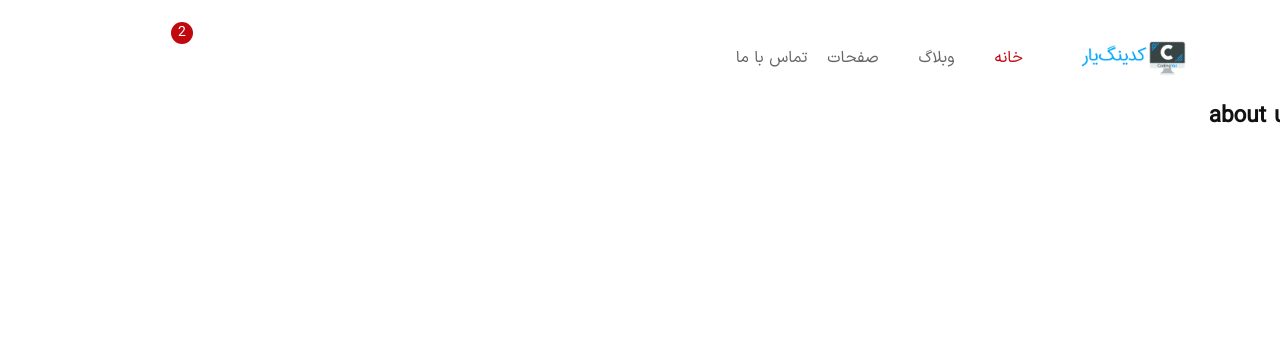
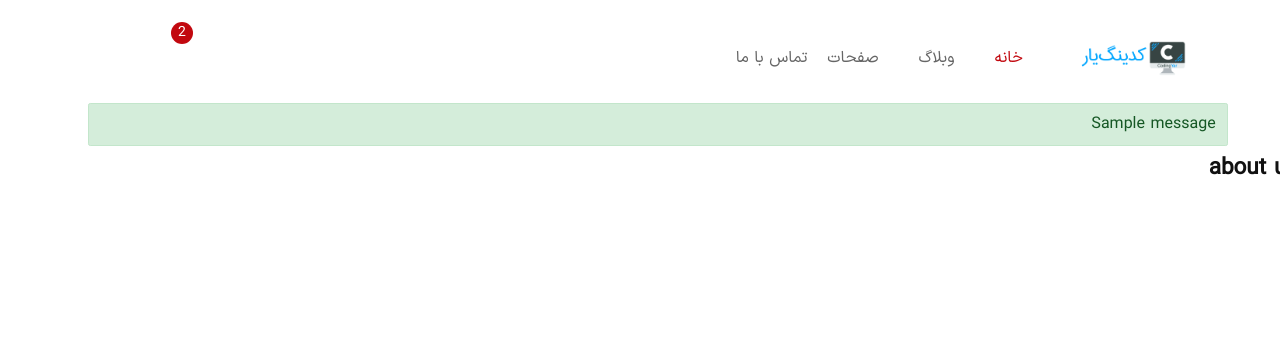
Before and after one commit to maryamhabibpoor/Django-Docker-PostgreSQL, a Django app: page /aboutus/ in a window 1280 px wide. Shown: the top 363 px of the page. Run offline with Django 4.2, Linux system fonts and the light colour scheme; tables that the repository leaves empty hold one stand-in row (values such as "Sample post"); one stand-in notice (Sample message) is shown; parts of the project's set-up code (start-up, migrations or seed data) failed here and were passed over; some libraries are stand-ins or nearby versions; some web fonts are replaced.

Commit message:
add messages to the project

```diff
--- a/templates/_base.html
+++ b/templates/_base.html
@@ -153,6 +153,20 @@
         </header>
         <!-- Header End -->
 
+
+        {% if messages %}
+                <div class="container">
+                        {% for message in messages %}
+                        <div class="alert alert-{{ message.tags }}">{{ message }}</div>
+                        {% endfor %}
+                </div>
+                <!-- <ul class="messages">
+                        {% for message in messages %}
+                        <li{% if message.tags %} class="{{ message.tags }}" {% endif %}>{{ message }}</li>
+                        {% endfor %}
+                </ul> -->
+        {% endif %}
+
         {% block content %}
 
 
```
Also changed, not shown: config/settings.py (+8 -0 lines).
